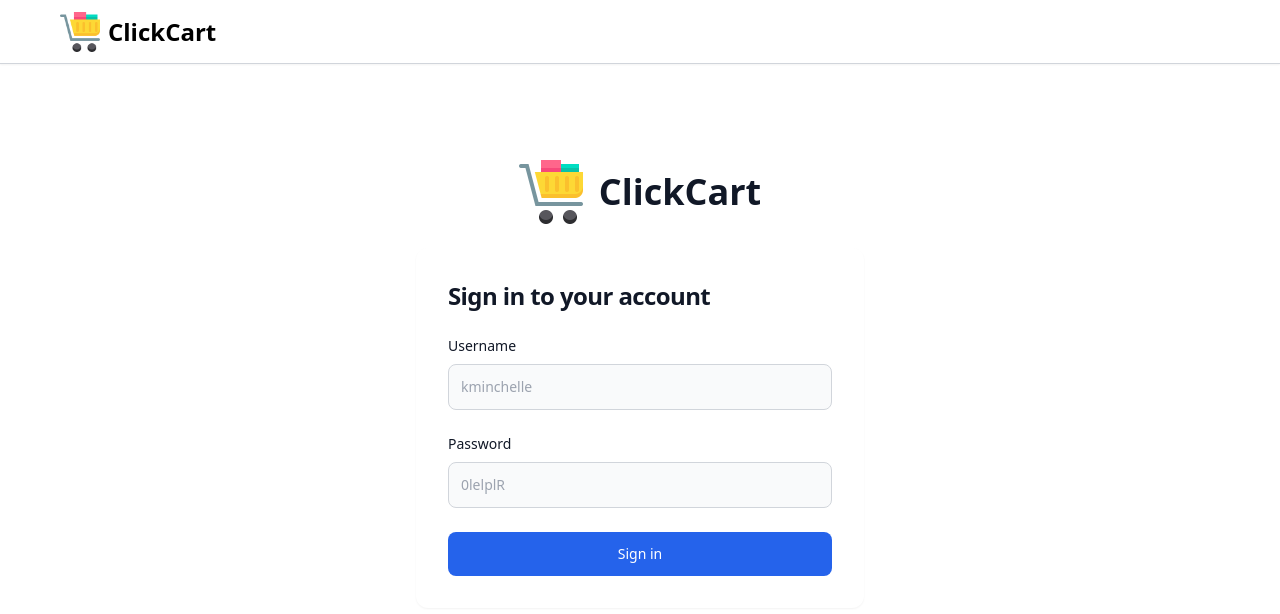
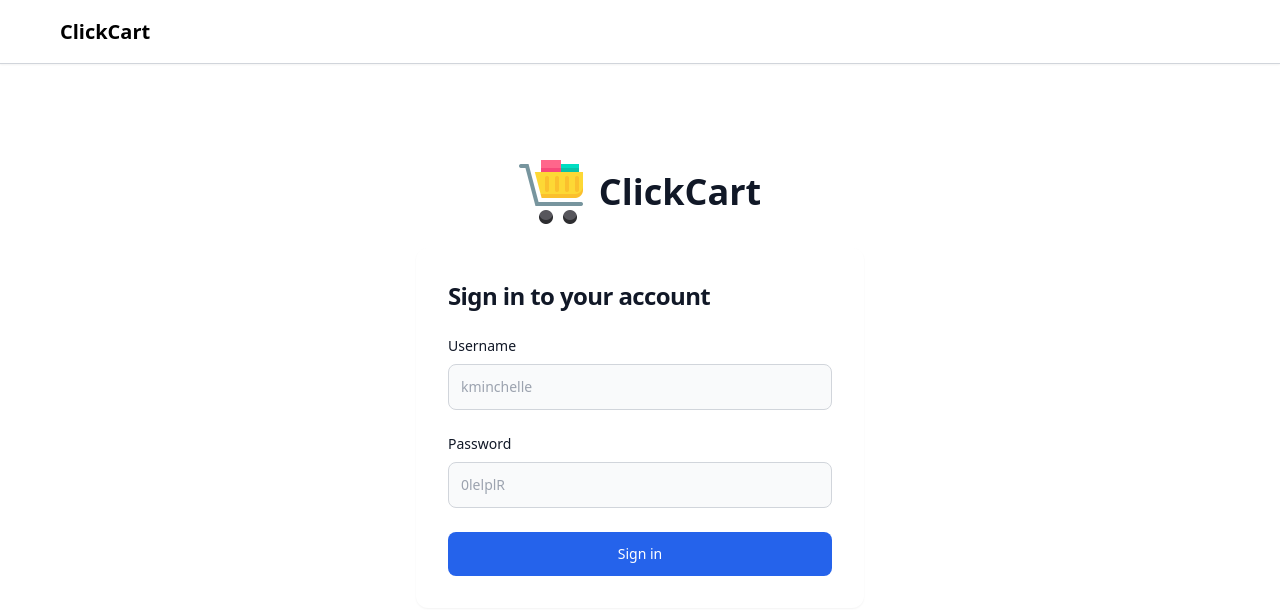
Before and after one commit to Sadmin23/ClickCart, a React (Vite) app: page /sign-in in a window 1280 px wide. Shown: the top 614 px of the page. Built offline with nearby package versions, Linux system fonts and the light colour scheme.

Commit message:
Update Header

```diff
--- a/src/components/Header.jsx
+++ b/src/components/Header.jsx
@@ -32,12 +32,12 @@ export default function Header() {
       <div className="flex items-center justify-between sticky top-0 z-30 left-0 bg-white px-5 h-16 shadow-sm border-b border-gray-300">
         <div className="flex items-center">
           <Link className='flex md:pl-10 gap-2 items-center' to="/">
-            <img className="w-10 h-10" src="shopping-cart.png" alt="logo"/>
-            <h1 className='text-2xl font-bold'>ClickCart</h1>
+            {/* <img className="w-8 h-8" src="shopping-cart.png" alt="logo"/>             */}
+            <h1 className='text-xl font-bold'>ClickCart</h1>
           </Link>
         </div>
         {loggedIn && <SearchBar/>}
-        {loggedIn && <div className="flex items-center gap-2 relative">
+        {loggedIn && <div className="flex items-center gap-1 relative">
           <FiShoppingCart
             className="h-5 w-5 mr-6 hover:cursor-pointer"
             onClick={() => handleCart(cartOpen)}
--- a/src/pages/SignIn.jsx
+++ b/src/pages/SignIn.jsx
@@ -65,6 +65,7 @@ export default function SignIn() {
                   <button onClick={handleLogin} className="w-full text-white bg-primary-600 hover:bg-primary-700 focus:ring-4 focus:outline-none focus:ring-primary-300 font-medium rounded-lg text-sm px-5 py-3 text-center ">Sign in</button>
               </div>
           </div>
+          <Toaster/>
       </div>
   </div>
 </section>
```
